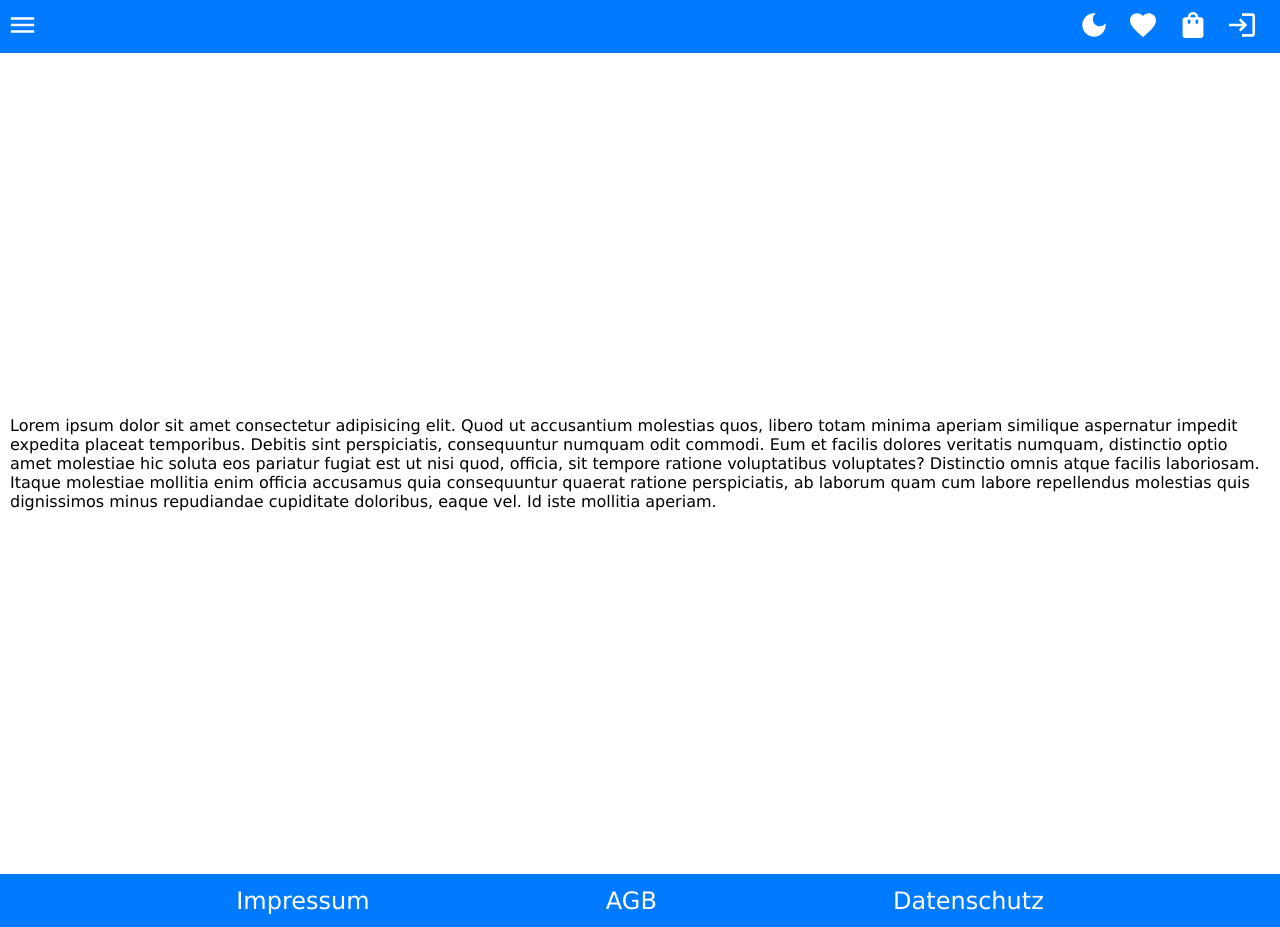
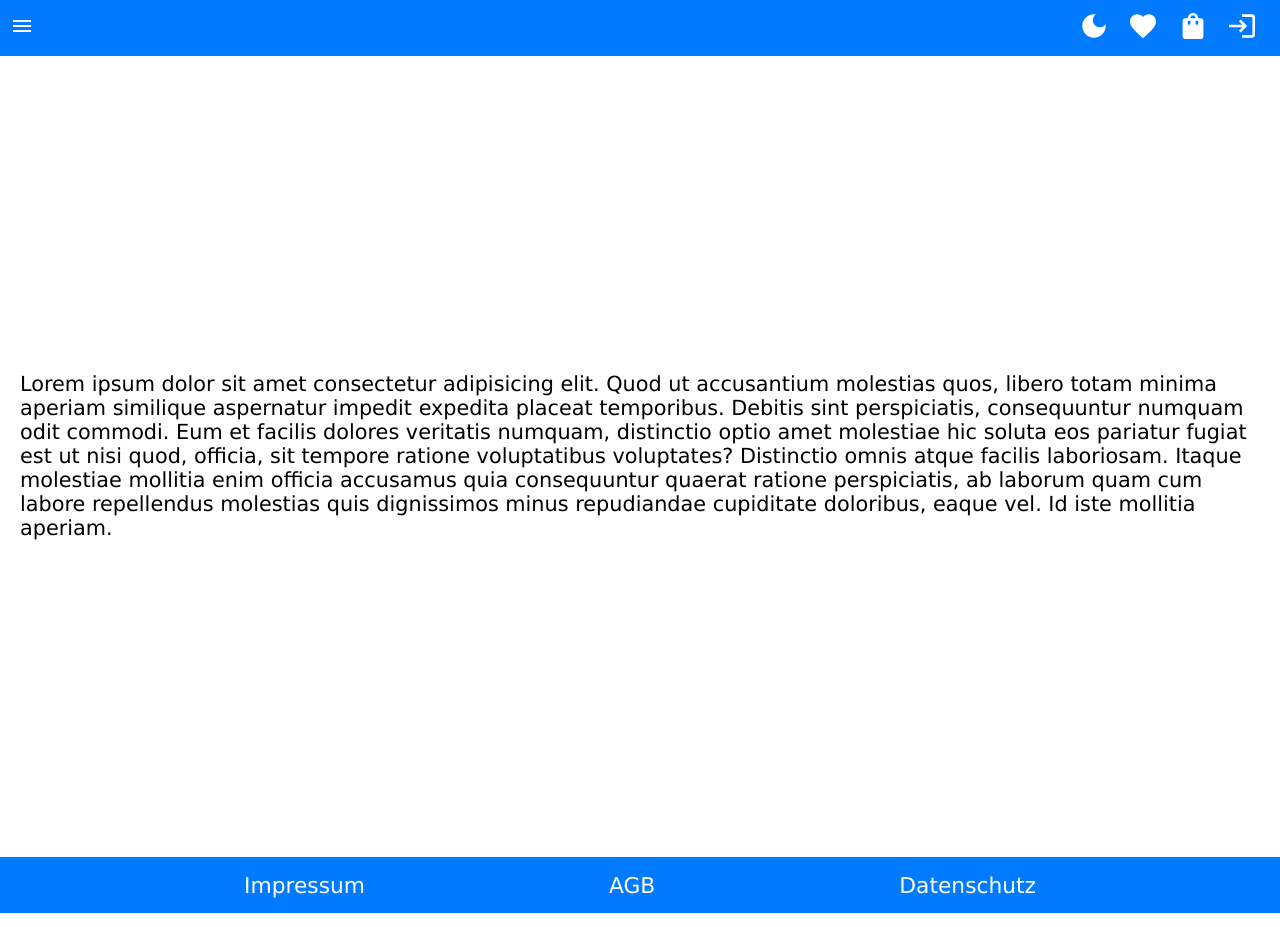
Before and after one commit to AkinKale1999/Project-New, a React (Create React App) app: page /wunschliste in a window 1280 px wide. Built offline with nearby package versions, Linux system fonts and the light colour scheme.

Commit message:
New Features

```diff
--- a/src/App.css
+++ b/src/App.css
@@ -24,8 +24,6 @@
 html,
 body,
 #root {
-  margin: var(--margin);
-  padding: 0;
   width: var(--width);
   height: var(--height);
 }
@@ -65,11 +63,11 @@ body,
 
 /* Navbar*/
 #navbarDIV {
-  height: 53px;
+  height: 7%;
+  min-height: 53px;
   background-color: #007bff;
   width: var(--width);
   color: #fff;
-
 }
 
 #navbar {
@@ -83,11 +81,14 @@ body,
 .NavbarElements {
   display: var(--display--flex);
   cursor: var(--cursor-pointer);
-  margin: var(--margin);
-  padding: var(--padding);
   margin-right: var(--margin-right);
   transform: scale(1.3);
 }
+
+nav a {
+  color: inherit
+}
+
 
 /* -------------------------- */
 
@@ -122,7 +123,6 @@ body,
 }
 
 #LoginHeader {
-  margin: 0;
   color: #007bff
 }
 
@@ -194,12 +194,13 @@ body,
   display: flex;
   justify-content: center;
   align-items: center;
-  height: 850px;
-  width: 100%;
+  height: 800px;
+  min-height: var(--height);
+  width: var(--width);
 }
 
 .ShoppingCardContainerAroundContent {
-  width: 100%;
+  width: var(--width);
   height: 600px;
   margin-top: 20px;
   display: flex;
@@ -310,7 +311,7 @@ body,
   align-items: center;
   justify-content: center;
   height: 93vh;
-  width: 100%;
+  width: var(--width);
   gap: 20px;
   flex-direction: column;
   font-size: 1.5rem;
@@ -324,7 +325,7 @@ body,
 .ResponseMessage {
   position: relative;
   top: 0px;
-  width: 100%;
+  width: var(--width);
   display: flex;
   justify-content: center;
   align-items: center;
@@ -338,56 +339,49 @@ body,
   color: green;
 }
 
-.NavbarIconLinks {
-  margin: 0;
-  padding: 0;
-  background-color: inherit;
-  border: none;
-  color: inherit
-}
 
-/* -------------------------- */
+/* -----------Wishlistbereich--------------- */
 
 #WishlistContainer {
   display: flex;
   justify-content: center;
   align-items: center;
-  flex-direction: column;
-  height: 800px;
-  padding: 10px
+  height: fit-content;
+  width: var(--width);
+  min-height: 100%;
 }
 
-/* -------------------------- */
+#WishlistContainer p {
+  font-size: 1.3rem;
+  padding: 20px;
+}
+
+/* ------------Registrierungsbereich-------------- */
 
 #RegistryHeader {
   color: #007bff;
-  text-align: center;
   margin-bottom: 15px;
 }
 
 #RegistryContainerLink {
-  width: 100%;
   display: flex;
   justify-content: center;
-  align-items: center;
   margin-top: 20px;
 }
 
 #RegistryLink {
   color: #007bff;
   text-decoration: none;
-  text-align: center;
 }
 
 
-/* -------------------------- */
-
+/* ------------Footerbereich-------------- */
 
 #Footer {
   display: var(--display--flex);
   background-color: #007bff;
-  height: 53px;
-  width: var(--width);
+  min-height: 53px;
+  height: 7%;
   justify-content: space-evenly;
   align-items: var(--align-items);
   border-top: 1px solid #fff;
@@ -395,12 +389,9 @@ body,
 
 .FooterElements {
   display: var(--display--flex);
-  align-items: var(--align-items);
-  width: fit-content;
-  height: var(--height);
   cursor: var(--cursor-pointer);
   color: #fff;
-  font-size: 1.5rem;
+  font-size: 1.7vmax;
 }
 
 /* -------------------------------------- */
@@ -410,10 +401,8 @@ body,
 }
 
 #burgermenu {
-  width: 25px;
   cursor: var(--cursor-pointer);
   margin-left: 10px;
-  transform: scale(1.3);
 }
 
 .menu_Container {
@@ -556,6 +545,4 @@ body,
   color: #007bff;
   text-decoration: none;
   cursor: var(--cursor-pointer);
-  margin: var(--margin);
-  padding: 0;
 }
--- a/src/components/Navbar/Navbar.jsx
+++ b/src/components/Navbar/Navbar.jsx
@@ -18,13 +18,13 @@ export default function Navbar() {
           <ChangeMode />
           {/* ------------------------------------ */}
 
-          <Link className="NavbarIconLinks" to="/wunschliste" >
+          <Link to="/wunschliste" >
             <FavoriteIcon className="NavbarElements" />
           </Link>
 
           {/* ------------------------------------ */}
 
-          <Link className="NavbarIconLinks" to="/Warenkorb" >
+          <Link to="/Warenkorb" >
             <ShoppingBagIcon className="NavbarElements" />
           </Link>
 
```
